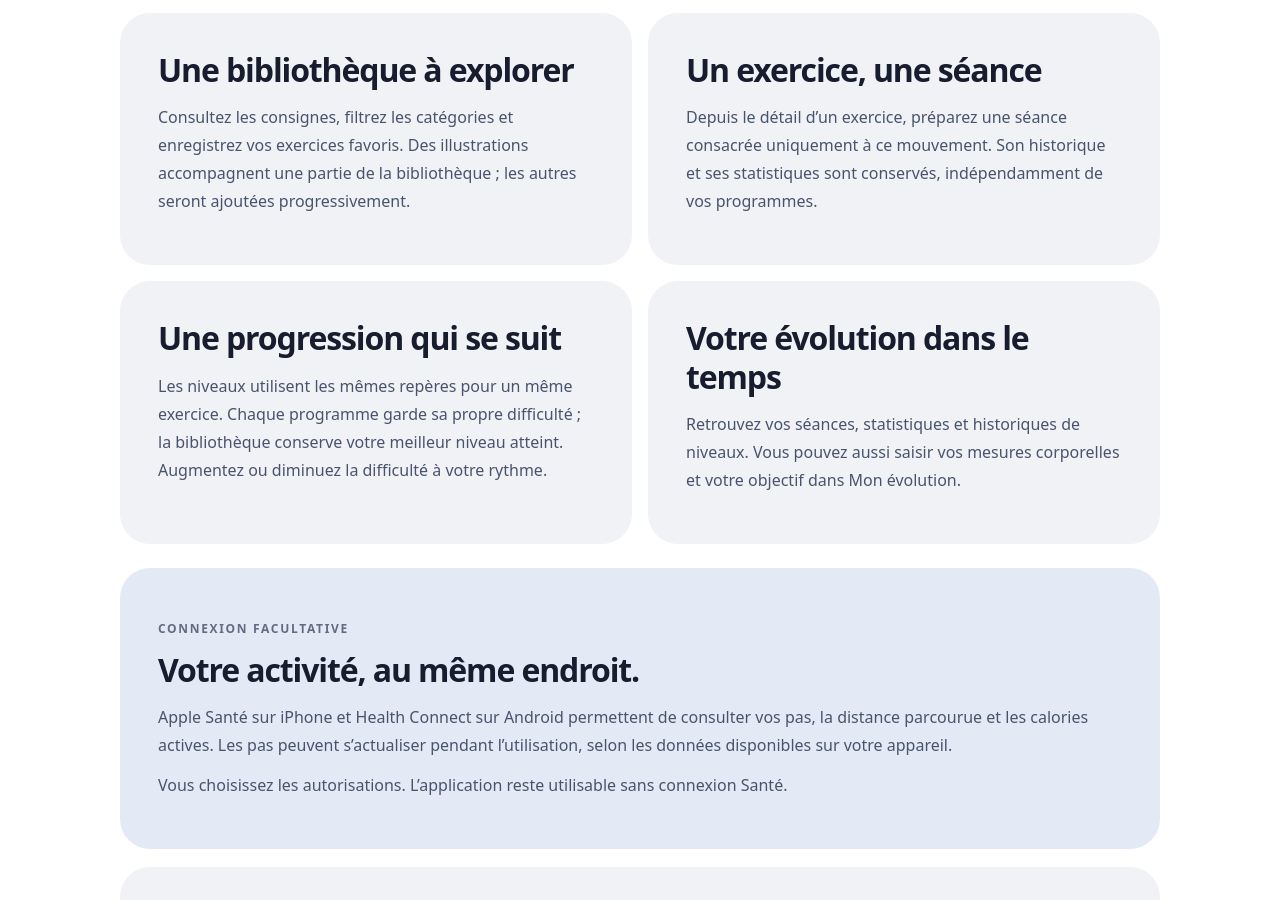
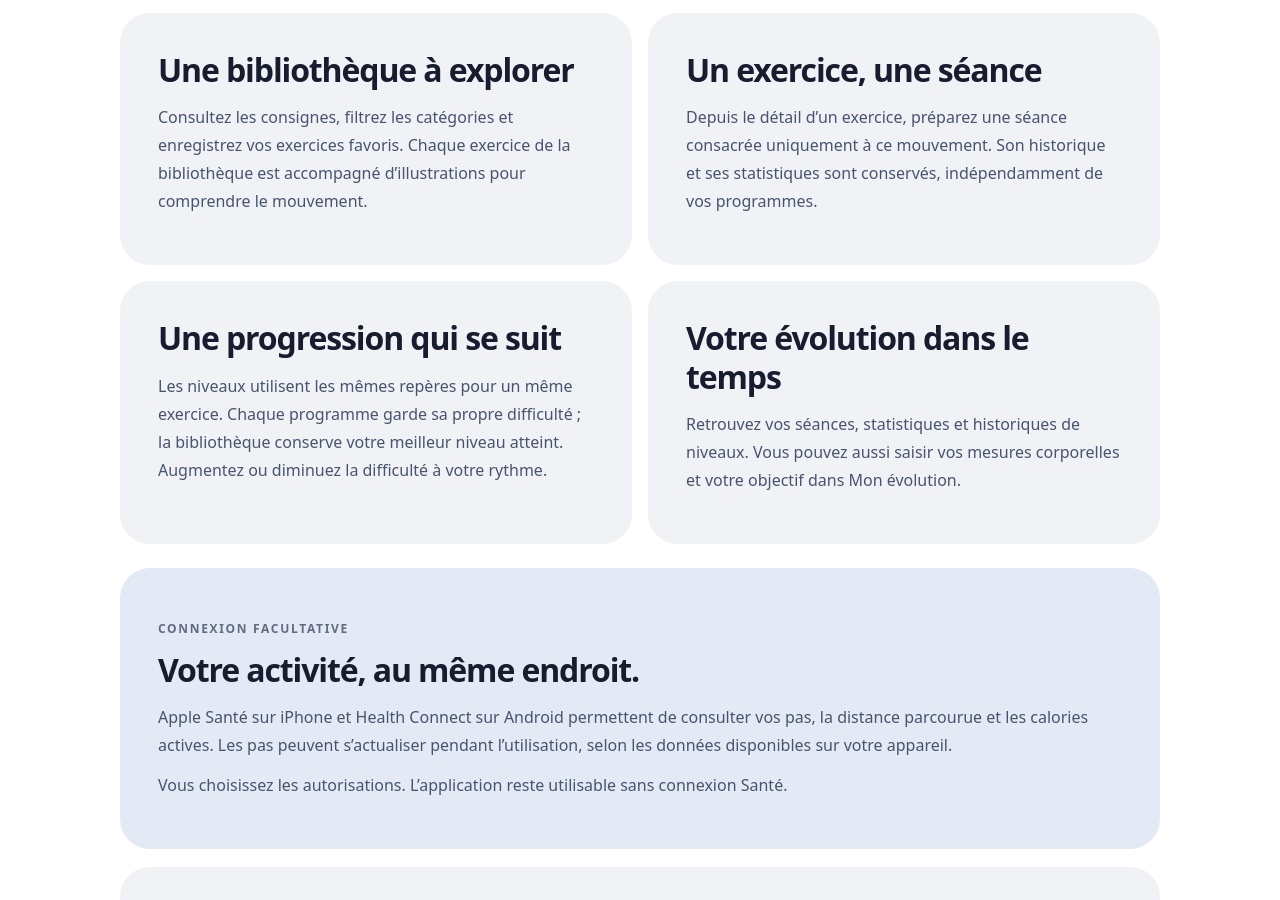
Before and after one commit to pronosapp/arc365-public, a plain HTML site: page index.html in a window 1280 px wide. Shown: the part 1338-2238 px from the top of the page. Drawn offline with Linux system fonts and the light colour scheme.

Commit message:
Actualiser la présentation de la bibliothèque illustrée

```diff
--- a/index.html
+++ b/index.html
@@ -4,7 +4,7 @@
 <div class="section-heading" id="fonctionnalites"><p class="eyebrow">Pensée pour vos séances</p><h2>Du premier exercice<br>à vos prochains progrès.</h2></div><div class="grid">
 <section class="card"><h2>Vos programmes, à votre rythme</h2><p>Créez un programme automatique à partir de vos réponses ou composez une séance manuelle. Les recommandations sont calculées sur votre appareil à partir de votre profil et des informations disponibles. Choisissez vos exercices et réglez les séries, répétitions, charges, durées et repos. Retrouvez vos prochaines séances et leur durée estimée.</p></section>
 <section class="card"><h2>Normal ou EMOM</h2><p>En mode Normal, suivez votre effort puis votre repos. En EMOM, choisissez la durée de chaque intervalle : vous réalisez la série au début et utilisez le temps restant pour récupérer.</p></section>
-<section class="card"><h2>Une bibliothèque à explorer</h2><p>Consultez les consignes, filtrez les catégories et enregistrez vos exercices favoris. Des illustrations accompagnent une partie de la bibliothèque ; les autres seront ajoutées progressivement.</p></section>
+<section class="card"><h2>Une bibliothèque à explorer</h2><p>Consultez les consignes, filtrez les catégories et enregistrez vos exercices favoris. Chaque exercice de la bibliothèque est accompagné d’illustrations pour comprendre le mouvement.</p></section>
 <section class="card"><h2>Un exercice, une séance</h2><p>Depuis le détail d’un exercice, préparez une séance consacrée uniquement à ce mouvement. Son historique et ses statistiques sont conservés, indépendamment de vos programmes.</p></section>
 <section class="card"><h2>Une progression qui se suit</h2><p>Les niveaux utilisent les mêmes repères pour un même exercice. Chaque programme garde sa propre difficulté ; la bibliothèque conserve votre meilleur niveau atteint. Augmentez ou diminuez la difficulté à votre rythme.</p></section>
 <section class="card"><h2>Votre évolution dans le temps</h2><p>Retrouvez vos séances, statistiques et historiques de niveaux. Vous pouvez aussi saisir vos mesures corporelles et votre objectif dans Mon évolution.</p></section></div>
```
